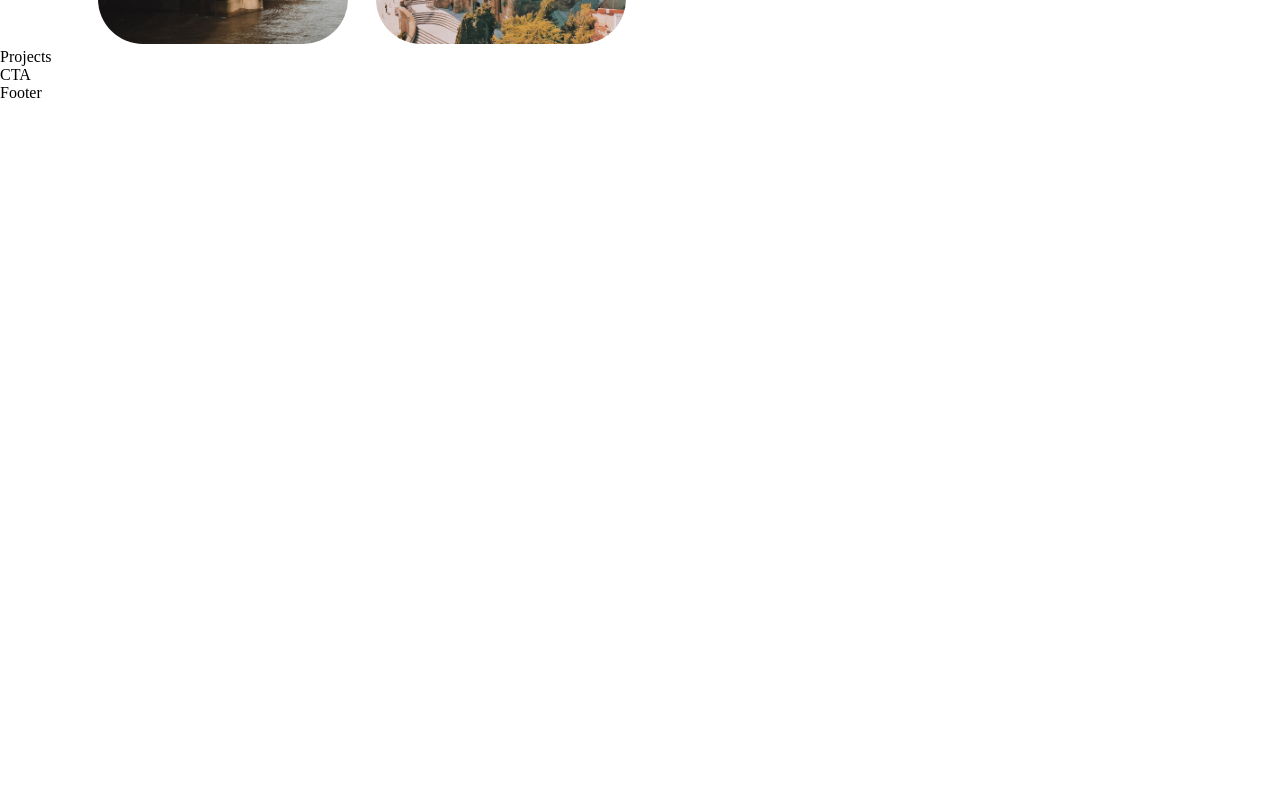
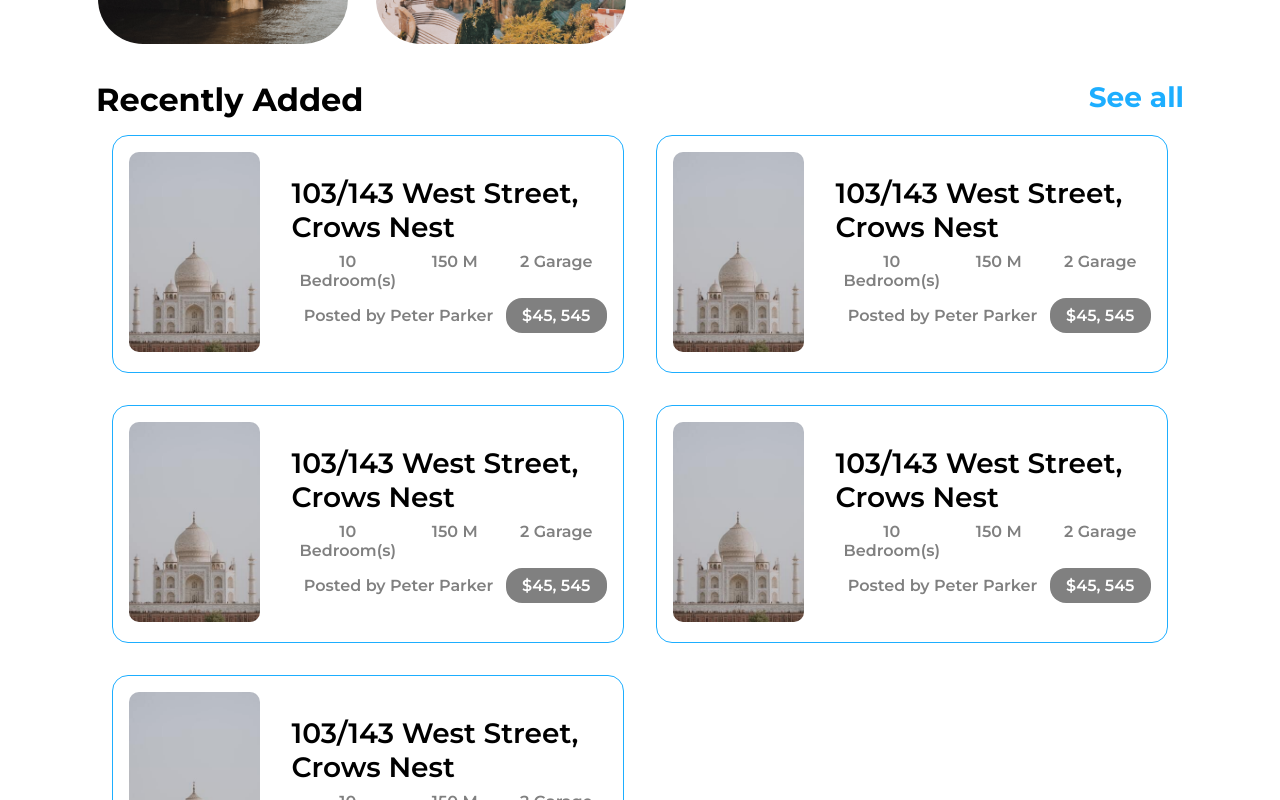
Before and after one commit to Spidey03/onesite-ui, a React (Create React App) app: page / in a window 1280 px wide. Shown: the part 1540-2340 px from the top of the page. Before the commit the page ends 1642 px from the top, so only its background shows below. Built offline with nearby package versions, Linux system fonts and the light colour scheme; the HTML template or start-up script is replaced by a standard one.

Commit message:
Projects

```diff
--- a/src/containers/projects/Projects.jsx
+++ b/src/containers/projects/Projects.jsx
@@ -1,9 +1,34 @@
 import React from 'react'
+import ProjectCard from './../../components/project_card/ProjectCard';
 import './projects.css';
+import india from './../../assets/india.jpg'
+
+const projectInfo = {
+  'street': '103/143 West Street',
+  'imgURL': india,
+  'village': 'Crows Nest',
+  'feature1': '10 Bedroom(s)',
+  'feature2': '150 M',
+  'feature3': '2 Garage',
+  'owner_name': 'Peter Parker',
+  'price': '$45, 545'
+}
 
 const Projects = () => {
   return (
-    <div>Projects</div>
+    <div className='onesite__projects' id="properties">
+      <div className='onesite__projects-header'>
+        <h1>Recently Added</h1>
+        <p>See all</p>
+      </div>
+      <div className='onesite__projects-container'>
+        <ProjectCard projectInfo={projectInfo}/>
+        <ProjectCard projectInfo={projectInfo}/>
+        <ProjectCard projectInfo={projectInfo}/>
+        <ProjectCard projectInfo={projectInfo}/>
+        <ProjectCard projectInfo={projectInfo}/>
+      </div>
+    </div>
   )
 }
 
--- a/src/containers/projects/projects.css
+++ b/src/containers/projects/projects.css
@@ -0,0 +1,37 @@
+.onesite__projects{
+    display: flex;
+    flex-direction: column;
+    padding: 2rem 6rem;
+}
+
+.onesite__projects-header {
+    display: flex;
+    flex-direction: row;
+    justify-content: space-between;
+
+    font-family: var(--font-family);
+}
+
+.onesite__projects-header p{
+    color: var(--color-accent);
+    font-size: 28px;
+    font-weight: 700;
+    cursor: pointer;
+}
+
+.onesite__projects-container{
+    display: grid;
+    grid-template-columns: repeat(3, 1fr);
+}
+
+@media screen and (max-width: 1450px){
+    .onesite__projects-container{
+        grid-template-columns: repeat(2, 1fr);
+    }
+}
+
+@media screen and (max-width: 1200px){
+    .onesite__projects-container{
+        grid-template-columns: repeat(1, 1fr);
+    }
+}
```
